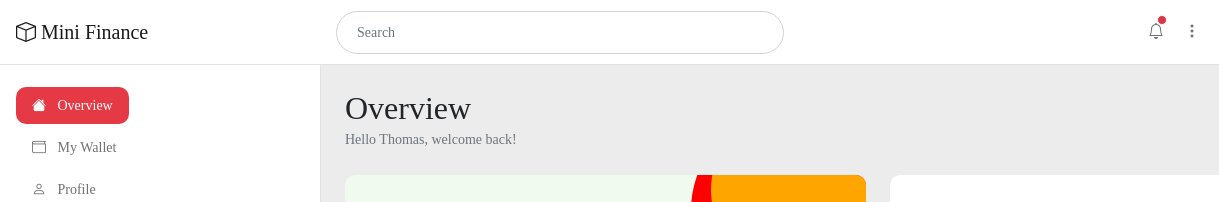
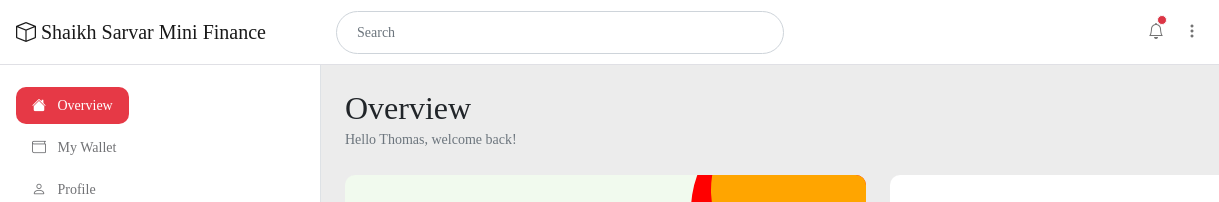
Before and after one commit to shaikhsarvar/mini_finance, a plain HTML site: page index.html in a window 1280 px wide. Shown: the top 202 px of the page, 0-1219 px from the left. Drawn offline with Linux system fonts and the light colour scheme; a web font is replaced by a local one.

Commit message:
Update index.html

```diff
--- a/index.html
+++ b/index.html
@@ -25,7 +25,7 @@
         <link href="css/tooplate-mini-finance.css" rel="stylesheet">
 <!--
 
-Tooplate 2135 Shaikh Sarvar Mini Finance
+Tooplate 2135  Mini Finance
 
 https://www.tooplate.com/view/2135-mini-finance
 
@@ -40,7 +40,7 @@ Bootstrap 5 Dashboard Admin Template
             <div class="col-md-3 col-lg-3 me-0 px-3 fs-6">
                 <a class="navbar-brand" href="index.html">
                     <i class="bi-box"></i>
-                    Mini Finance
+                   Shaikh Sarvar Mini Finance
                 </a>
             </div>
 
```
